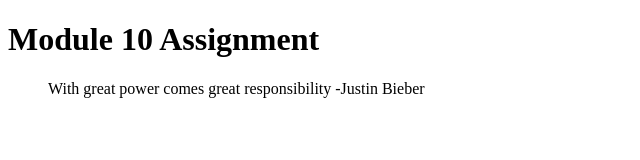
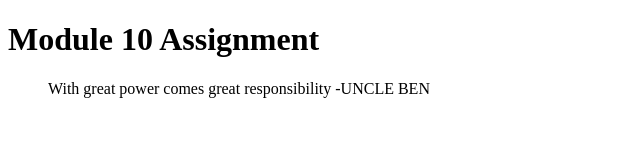
Before and after one commit to masonbuller/GitLab, a plain HTML site: page index.html/index.html in a window 1280 px wide. Shown: the full height of the page, 0-640 px from the left. Drawn offline with Linux system fonts and the light colour scheme.

Commit message:
Trinh: Author's name UNCLE BEN

```diff
--- a/index.html/index.html
+++ b/index.html/index.html
@@ -6,7 +6,7 @@
 
 <body>
     <h1> Module 10 Assignment</h1>
-    <blockquote>With great power comes great responsibility -Justin Bieber </blockquote>
+    <blockquote>With great power comes great responsibility -UNCLE BEN </blockquote>
 </body>
 
 </html>
```
